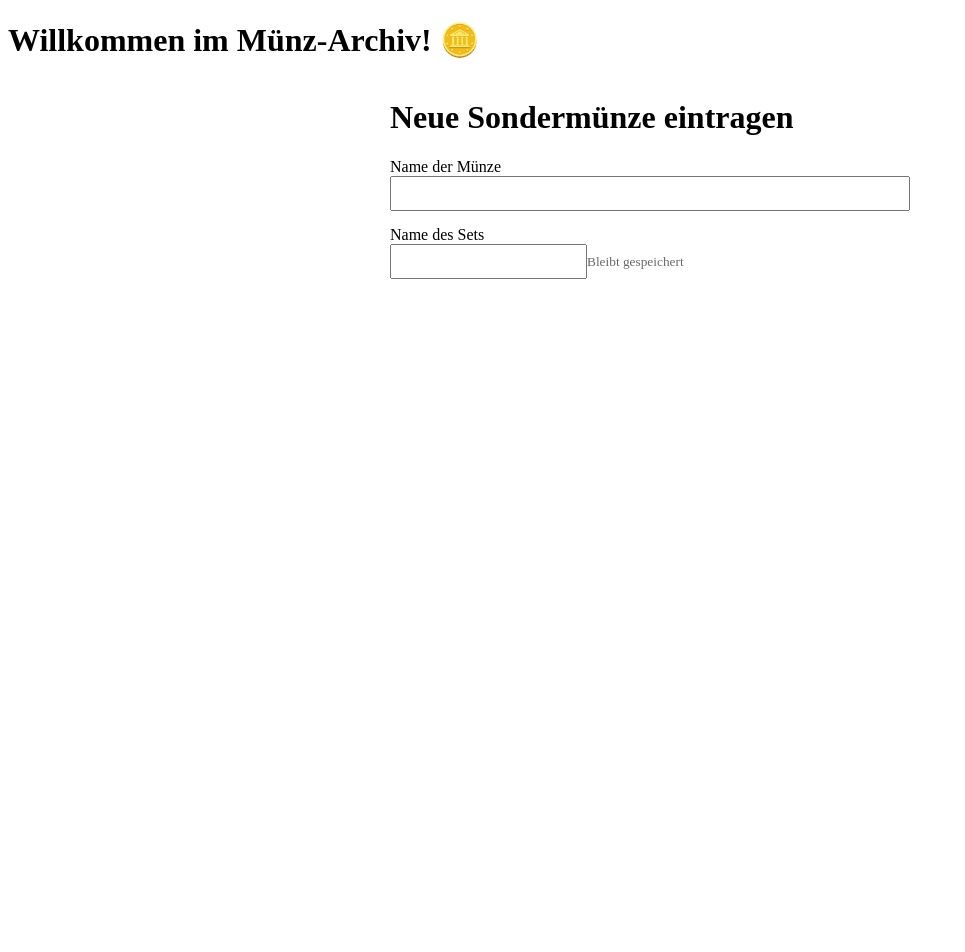
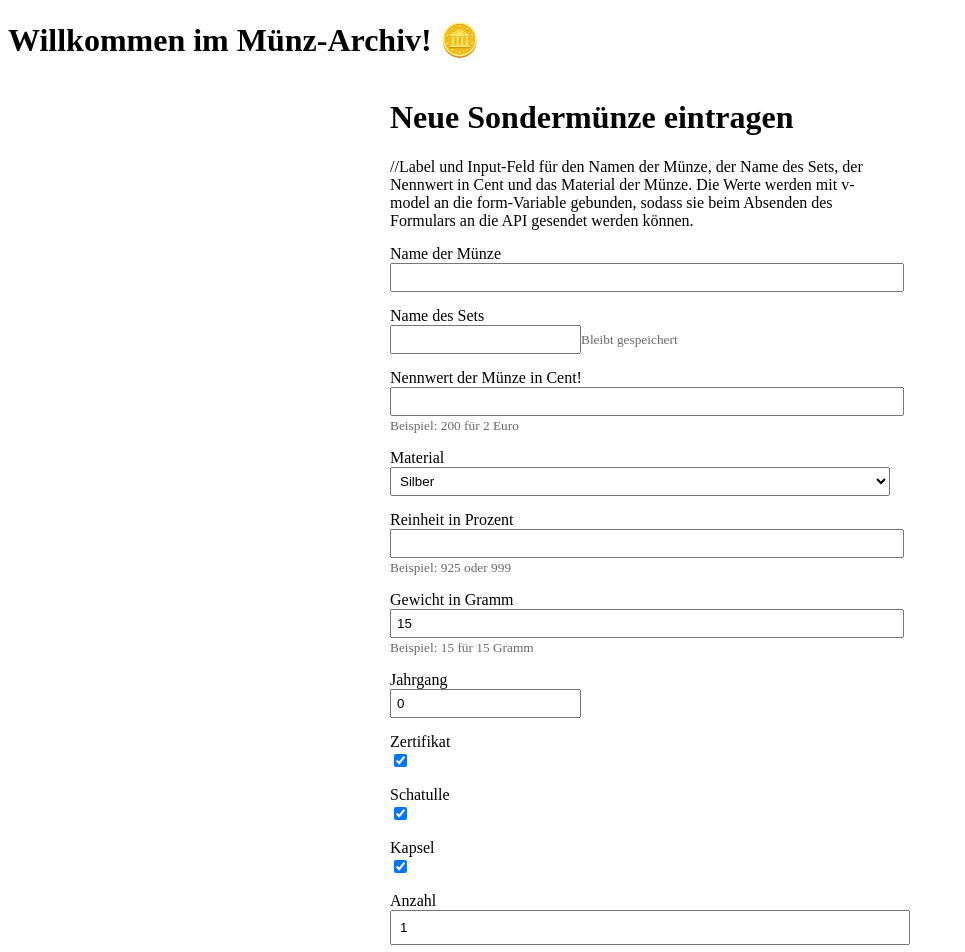
Before and after one commit to DrToAsT1337/Muenzen, a Nuxt app: page /neuesondermuenze in a window 1280 px wide. Shown: the top 952 px of the page, without its empty margins (0-965 px from the left). Before the commit the page ends 800 px from the top, so only its background shows below. Built offline with nearby package versions, Linux system fonts and the light colour scheme; no server answers.

Commit message:
labels und submitbutton eingefügt und Syntaxfehler behoben

```diff
--- a/app/pages/neuesondermuenze.vue
+++ b/app/pages/neuesondermuenze.vue
@@ -19,7 +19,7 @@ const form = ref({
 
 })
 
-const speichernStatus = ('ref')
+const speichernStatus = ref('')
 
 //Script zum speichern neuer Sondermünzen
 const muenzeSpeichern = async () => {
@@ -70,17 +70,72 @@ const muenzeSpeichern = async () => {
 
         <form @submit.prevent="muenzeSpeichern" style="display: flex; flex-direction: column; gap: 15px">
 
+            //Label und Input-Feld für den Namen der Münze, der Name des Sets, der Nennwert in Cent und das Material der Münze. Die Werte werden mit v-model an die form-Variable gebunden, sodass sie beim Absenden des Formulars an die API gesendet werden können.
             <div>
                 <label>Name der Münze</label><br>
-                <input v-model="form.motiv" required type="text" style="width: 100%; padding: 8px">
+                <input v-model="form.motiv" required type="text" style="width: 100%; padding: 5px">
             </div>
 
             <div>
                 <label>Name des Sets</label><br>
-                <input v-model="form.setname" required type="text" style="width: auto; padding: 8px">
+                <input v-model="form.setname" required type="text" style="width: auto; padding: 5px">
                 <small style="color: dimgrey;">Bleibt gespeichert</small>
             </div>
 
+            <div>
+                <label>Nennwert der Münze in Cent!</label>
+                <input v-model="form.nennwertInCent" required type="number" style="width: 100%; padding: 5px">
+                <small style="color: dimgrey;">Beispiel: 200 für 2 Euro</small>
+            </div>
+
+            <div>
+                <label>Material</label><br>
+                <select v-model="form.material" style="width: 100%; padding: 5px">
+                    <option value="Silber">Silber</option>
+                    <option value="Gold">Gold</option>
+                    <option value="Kupfer">Kupfer</option>
+                </select>
+            </div>
+
+            <div>
+                <label>Reinheit in Prozent</label><br>
+                <input v-model="form.reinheit" required type="number" style="width: 100%; padding: 5px">
+                <small style="color: dimgrey;">Beispiel: 925 oder 999</small>
+            </div>
+
+            <div>
+                <label>Gewicht in Gramm</label><br>
+                <input v-model="form.gewichtInGramm" required type="number" style="width: 100%; padding: 5px">
+                <small style="color: dimgrey;">Beispiel: 15 für 15 Gramm</small>
+            </div>
+
+            <div>
+                <label>Jahrgang</label><br>
+                <input v-model="form.jahrgang" required type="number" style="width: auto; padding: 5px">
+            </div>
+
+            <div>
+                <label>Zertifikat</label><br>
+                <input v-model="form.zertifikat" type="checkbox">
+            </div>
+
+            <div>
+                <label>Schatulle</label><br>
+                <input v-model="form.schatulle" type="checkbox">
+            </div>
+
+            <div>
+                <label>Kapsel</label><br>
+                <input v-model="form.kapsel" type="checkbox">
+            </div>
+
+            <div>
+                <label>Anzahl</label><br>
+                <input v-model="form.anzahl" required type="number" style="width: 100%; padding: 8px">
+            </div>
+
+            <button type="submit" style="padding: 10px; background-color: #4CAF50; color: white; border: none; cursor: pointer;">Speichern</button>
+            <p>{{ speichernStatus }}</p>
 
         </form>
     </div>
```
